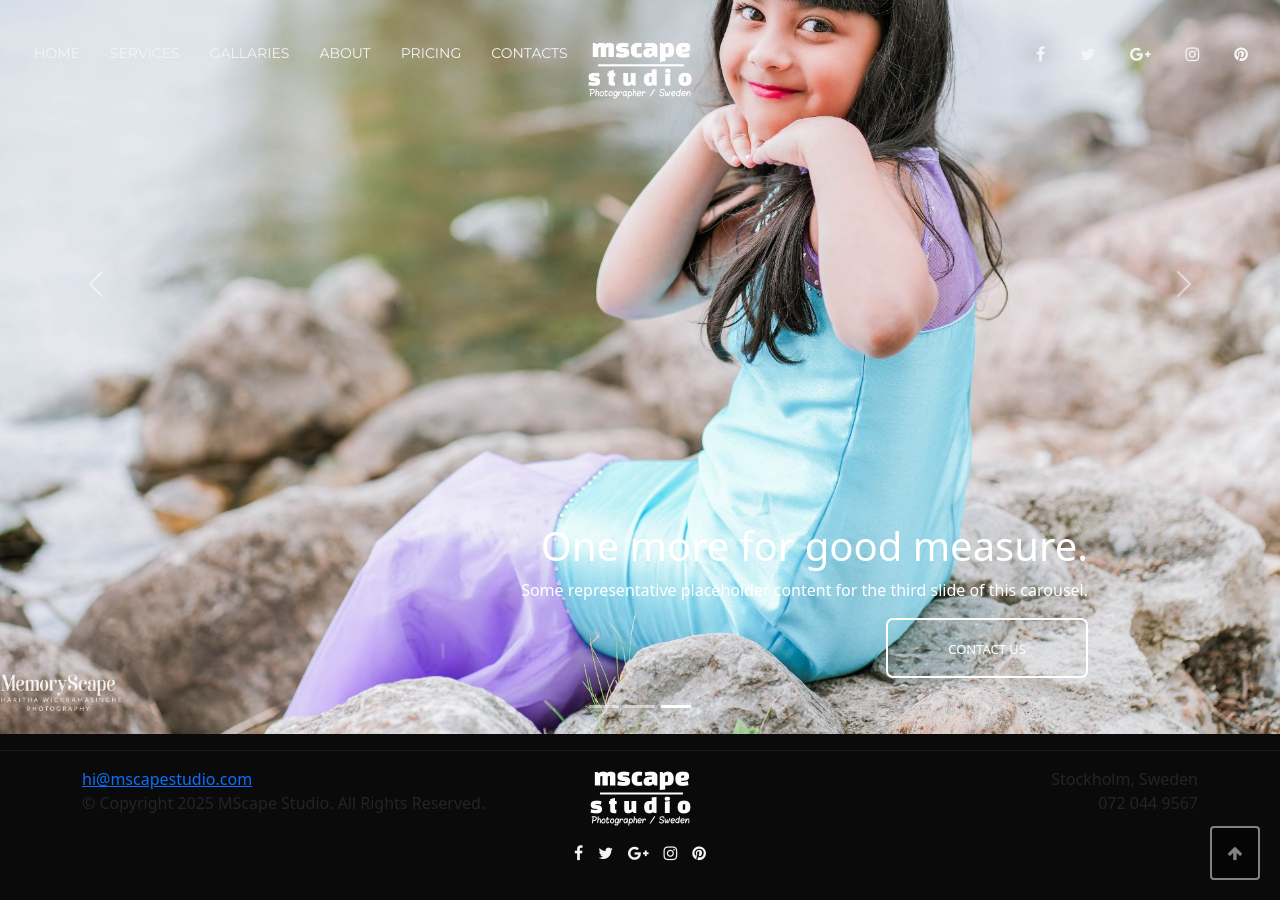
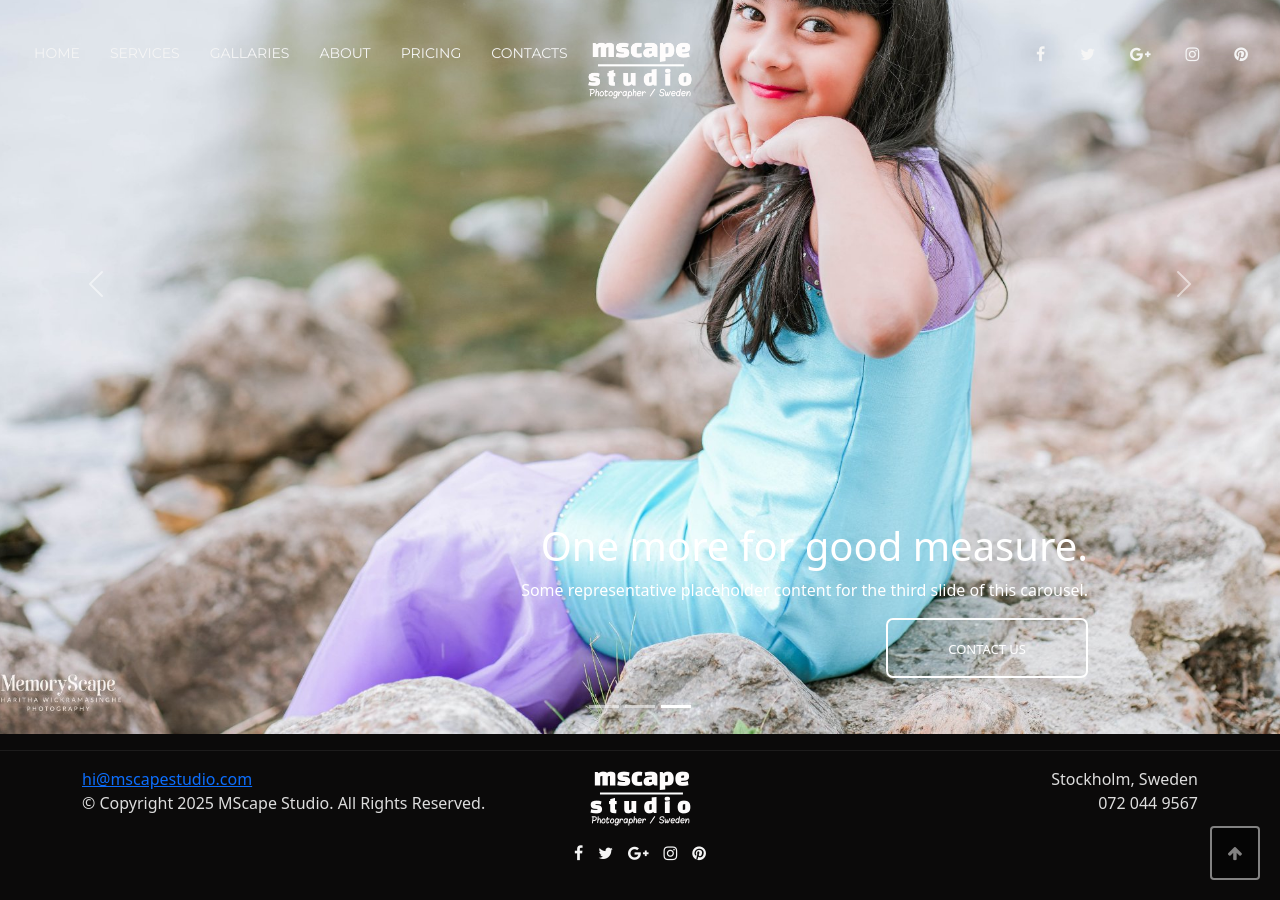
Before and after one commit to charithawickramasinghe/charithawickramasinghe.github.io, a Jekyll site: the page built from about.html, in a window 1280 px wide and 900 px high, scrolled down 166 px. Built offline with Jekyll 4.4.1, drawn with Linux system fonts in a browser that asks for light colours; nearby versions of some CDN libraries; library files that are not in the unit come from our copies.

Commit message:
Footer
Changed footer font color.

```diff
--- a/_layouts/default.html
+++ b/_layouts/default.html
@@ -171,7 +171,7 @@
 
 
         <!-- FOOTER -->
-        <footer class="container">
+        <footer class="container footer-container">
 
             <div class="row">
                 <div class="col-sm-5 text-left">
--- a/css/style.css
+++ b/css/style.css
@@ -158,6 +158,10 @@ ul li {
     justify-content: flex-end;
 }
 
+/* Footer Container */
+.footer-container{
+    color: rgb(221, 221, 221);
+}
 .social-links-footer ul {
     list-style: none;
     /* Remove bullets */
```
Also changed, not shown: 10 other files.
